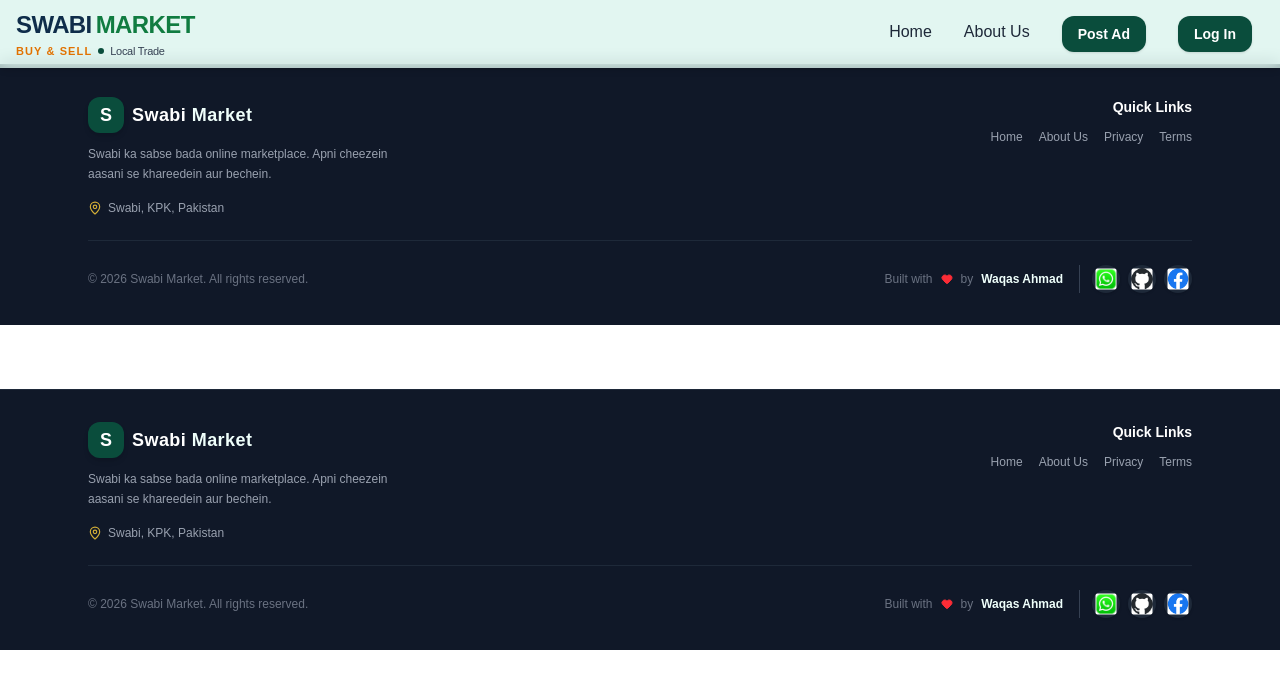
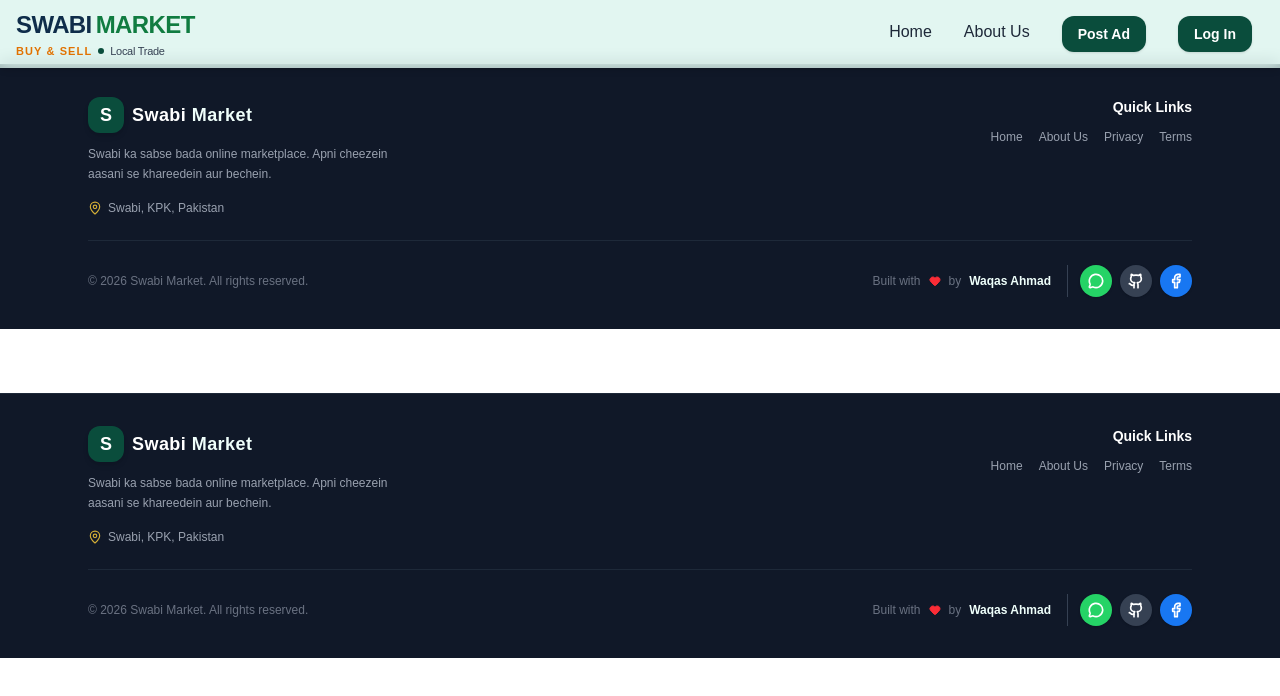
Before and after one commit to Mr-WaqasAhmad/swabi-marketplace, a React (Vite) app: page /footer in a window 1280 px wide. Shown: the top 696 px of the page. Built offline with nearby package versions, Linux system fonts and the light colour scheme; no server answers.

Commit message:
Replace social media icons with Lucide SVGs

```diff
--- a/src/components/Footer.jsx
+++ b/src/components/Footer.jsx
@@ -1,11 +1,7 @@
 import { Link, useLocation } from "react-router-dom";
 import React, { useState, useEffect } from 'react';
 import { supabase } from './supabaseClient';
-import { MapPin, Heart } from "lucide-react";
-
-const github = new URL('../assets/images/github.png', import.meta.url).href;
-const facebook = new URL('../assets/images/facebook.png', import.meta.url).href;
-const whatsapp = new URL('../assets/images/whatsapp.png', import.meta.url).href;
+import { MapPin, Heart, MessageCircle, Github, Facebook } from "lucide-react";
 
 export const Footer = () => {
   const location = useLocation();
@@ -111,34 +107,34 @@ export const Footer = () => {
               Waqas Ahmad
             </a>
 
-            {/* ✅ Circular Social Icons */}
+            {/* ✅ Lucide SVG Icons — Perfectly Circular */}
             <div className="flex items-center gap-2 ml-1 sm:ml-2 pl-2 sm:pl-3 border-l border-gray-700">
               <a
                 href="https://wa.me/923100094241"
                 target="_blank"
                 rel="noreferrer"
                 title="WhatsApp"
-                className="w-7 h-7 bg-gray-800 hover:bg-[#25D366] rounded-full flex items-center justify-center transition-all hover:scale-110 shadow-sm overflow-hidden"
+                className="w-8 h-8 bg-[#25D366] hover:bg-[#1FA855] rounded-full flex items-center justify-center transition-all hover:scale-110 shadow-sm"
               >
-                <img src={whatsapp} alt="WhatsApp" className="w-3.5 h-3.5 scale-150" />
+                <MessageCircle className="w-4 h-4 text-white" strokeWidth={2.5} />
               </a>
               <a
                 href="https://github.com/Mr-WaqasAhmad"
                 target="_blank"
                 rel="noreferrer"
                 title="GitHub"
-                className="w-7 h-7 bg-gray-800 hover:bg-gray-700 rounded-full flex items-center justify-center transition-all hover:scale-110 shadow-sm overflow-hidden"
+                className="w-8 h-8 bg-gray-700 hover:bg-gray-600 rounded-full flex items-center justify-center transition-all hover:scale-110 shadow-sm"
               >
-                <img src={github} alt="GitHub" className="w-3.5 h-3.5 scale-150" />
+                <Github className="w-4 h-4 text-white" strokeWidth={2.5} />
               </a>
               <a
                 href="https://www.facebook.com/profile.php?id=100081875383531"
                 target="_blank"
                 rel="noreferrer"
                 title="Facebook"
-                className="w-7 h-7 bg-gray-800 hover:bg-[#1877F2] rounded-full flex items-center justify-center transition-all hover:scale-110 shadow-sm overflow-hidden"
+                className="w-8 h-8 bg-[#1877F2] hover:bg-[#0a5dc2] rounded-full flex items-center justify-center transition-all hover:scale-110 shadow-sm"
               >
-                <img src={facebook} alt="Facebook" className="w-3.5 h-3.5 scale-150" />
+                <Facebook className="w-4 h-4 text-white" strokeWidth={2.5} />
               </a>
             </div>
           </div>
```
